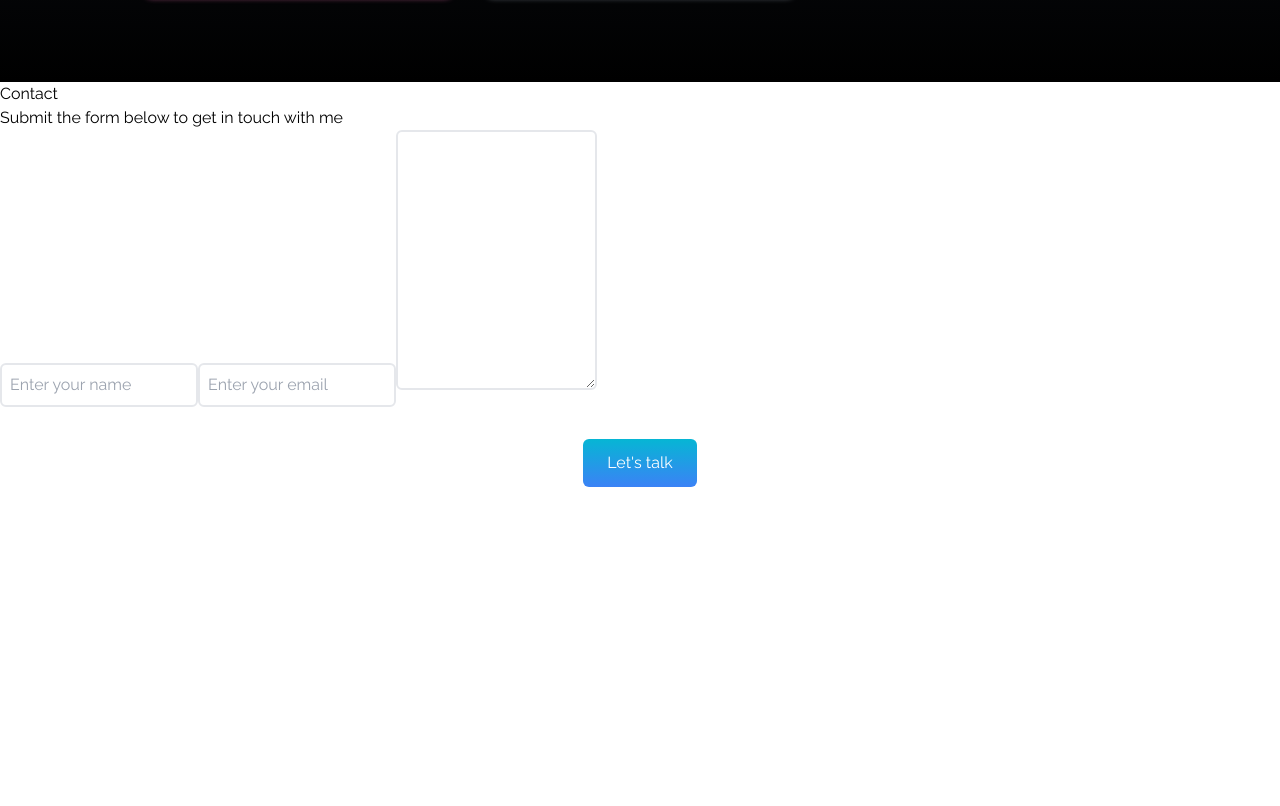
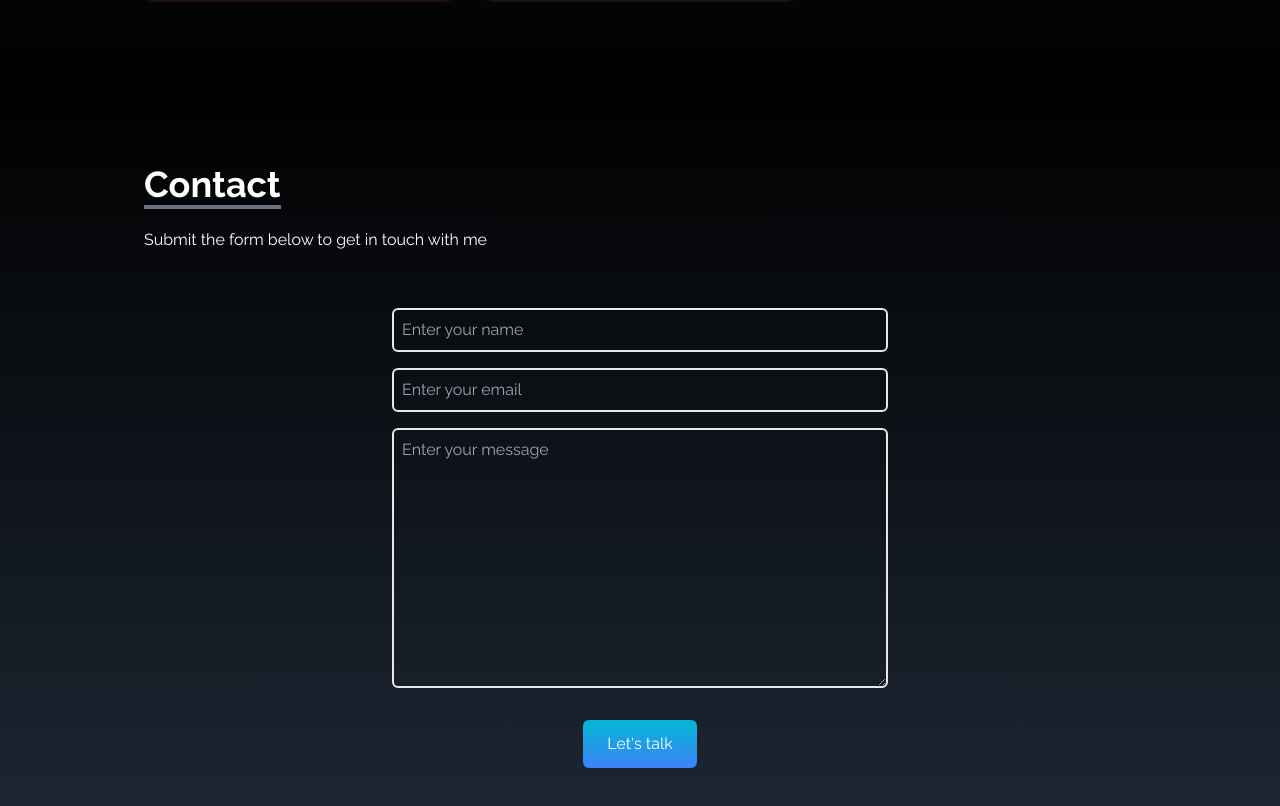
Before and after one commit to Rvp888/Portfolio-Website-by-React-Tailwind, a React (Create React App) app: page / in a window 1280 px wide. Shown: the part 3118-3924 px from the top of the page. Before the commit the page ends 3637 px from the top, so only its background shows below. Built offline with nearby package versions, Linux system fonts and the light colour scheme.

Commit message:
form action added to make form submission work

```diff
--- a/src/components/Contact.jsx
+++ b/src/components/Contact.jsx
@@ -2,15 +2,24 @@
 
 const Contact = () => {
   return (
-    <div>
-      <div>
-        <div>
-          <p>Contact</p>
-          <p>Submit the form below to get in touch with me</p>
+    <div
+      name="contact"
+      className="w-full h-screen bg-gradient-to-b from-black to-gray-800 p-4 text-white"
+    >
+      <div className="flex flex-col p-4 justify-center max-w-screen-lg mx-auto h-full">
+        <div className="pb-8">
+          <p className="text-4xl font-bold inline border-b-4 border-gray-500">
+            Contact
+          </p>
+          <p className="py-6">Submit the form below to get in touch with me</p>
         </div>
 
-        <div>
-          <form action="">
+        <div className="flex justify-center items-center">
+          <form
+            action="https://getform.io/f/710511b1-440e-4d39-b023-d3c3db0afd76"
+            method="POST"
+            className="flex flex-col w-full md:w-1/2"
+          >
             <input
               type="text"
               name="name"
@@ -22,12 +31,13 @@
               type="text"
               name="email"
               placeholder="Enter your email"
-              className="p-2 bg-transparent border-2 rounded-md text-white
+              className="my-4 p-2 bg-transparent border-2 rounded-md text-white
             focus:outline-none"
             />
             <textarea
               name="message"
               rows="10"
+              placeholder="Enter your message"
               className="p-2 bg-transparent border-2 rounded-md text-white
             focus:outline-none"
             ></textarea>
```
